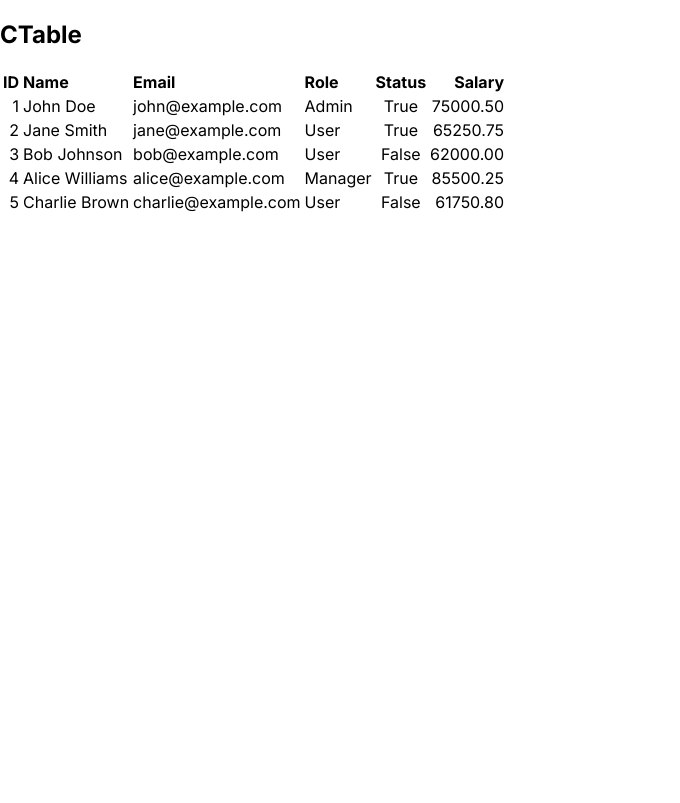
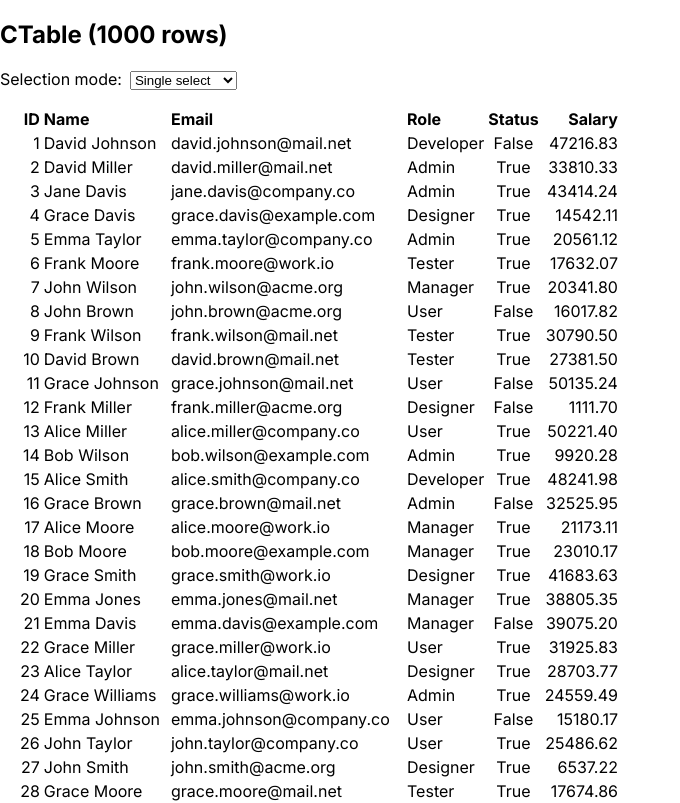
Before and after one commit to davidzemancz/compactui, a React (Vite) app: page /components/table in a window 1280 px wide. Shown: the top 803 px of the page, without its empty margins (0-680 px from the left). Built offline with nearby package versions, Linux system fonts and the light colour scheme.

Commit message:
selection

```diff
--- a/src/components/CTable.tsx
+++ b/src/components/CTable.tsx
@@ -3,6 +3,7 @@ import React, { useState, useMemo } from 'react';
 // Types
 export type ColumnDataType = 'string' | 'int' | 'decimal' | 'bool';
 export type SortDirection = 'asc' | 'desc' | null;
+export type SelectionMode = 'none' | 'single' | 'checkbox';
 
 export interface Column {
   key: string;
@@ -14,6 +15,9 @@ export interface Column {
 export interface CTableProps {
   columns: Column[];
   data: any[];
+  selectionMode?: SelectionMode;
+  onSelectionChange?: (selectedIds: any[]) => void;
+  idField?: string;
 }
 
 // Helper functions
@@ -53,17 +57,42 @@ interface TableHeaderProps {
     direction: SortDirection;
   };
   onSort: (key: string) => void;
+  selectionMode: SelectionMode;
+  selectedIds: any[];
+  data: any[];
+  idField: string;
+  onSelectAll: (selected: boolean) => void;
 }
 
-const TableHeader: React.FC<TableHeaderProps> = ({ columns, sortConfig, onSort }) => {
+const TableHeader: React.FC<TableHeaderProps> = ({
+  columns,
+  sortConfig,
+  onSort,
+  selectionMode,
+  selectedIds,
+  data,
+  idField,
+  onSelectAll
+}) => {
   const getSortIndicator = (columnKey: string): string => {
     if (sortConfig.key !== columnKey || !sortConfig.direction) return '';
     return sortConfig.direction === 'asc' ? ' ↑' : ' ↓';
   };
 
+  const allSelected = data.length > 0 && selectedIds.length === data.length;
+
   return (
     <thead>
       <tr>
+        {selectionMode === 'checkbox' && (
+          <th style={{ width: '40px', textAlign: 'center' }}>
+            <input
+              type="checkbox"
+              checked={allSelected}
+              onChange={(e) => onSelectAll(e.target.checked)}
+            />
+          </th>
+        )}
         {columns.map((column) => (
           <th
             key={column.key}
@@ -85,33 +114,74 @@ const TableHeader: React.FC<TableHeaderProps> = ({ columns, sortConfig, onSort }
 interface TableBodyProps {
   columns: Column[];
   data: any[];
+  selectionMode: SelectionMode;
+  selectedIds: any[];
+  idField: string;
+  onSelectRow: (id: any, selected?: boolean) => void;
 }
 
-const TableBody: React.FC<TableBodyProps> = ({ columns, data }) => {
+const TableBody: React.FC<TableBodyProps> = ({
+  columns,
+  data,
+  selectionMode,
+  selectedIds,
+  idField,
+  onSelectRow
+}) => {
   return (
     <tbody>
-      {data.map((row, rowIndex) => (
-        <tr key={rowIndex}>
+      {data.map((row) => {
+        const rowId = row[idField];
+        const isSelected = selectedIds.includes(rowId);
+
+        return (
+          <tr
+            key={rowId}
+            style={{
+              backgroundColor: isSelected && selectionMode === 'single' ? '#e6f7ff' : undefined,
+              cursor: selectionMode !== 'none' ? 'pointer' : undefined
+            }}
+            onClick={() => selectionMode === 'single' && onSelectRow(rowId)}
+          >
+            {selectionMode === 'checkbox' && (
+              <td style={{ textAlign: 'center' }}>
+                <input
+                  type="checkbox"
+                  checked={isSelected}
+                  onChange={(e) => onSelectRow(rowId, e.target.checked)}
+                  onClick={(e) => e.stopPropagation()}
+                />
+              </td>
+            )}
             {columns.map((column) => (
               <td
-              key={`${rowIndex}-${column.key}`}
+                key={`${rowId}-${column.key}`}
                 style={getAlignmentByDataType(column.dataType)}
               >
                 {formatCellValue(row[column.key], column.dataType)}
               </td>
             ))}
           </tr>
-      ))}
+        );
+      })}
     </tbody>
   );
 };
 
 // Main component
-export const CTable: React.FC<CTableProps> = ({ columns, data }) => {
+export const CTable: React.FC<CTableProps> = ({
+  columns,
+  data,
+  selectionMode = 'none',
+  onSelectionChange,
+  idField = 'id'
+}) => {
   const [sortConfig, setSortConfig] = useState<{
     key: string;
     direction: SortDirection;
   }>({ key: '', direction: null });
+
+  const [selectedIds, setSelectedIds] = useState<any[]>([]);
 
   const handleSort = (key: string) => {
     const column = columns.find(col => col.key === key);
@@ -161,17 +231,57 @@ export const CTable: React.FC<CTableProps> = ({ columns, data }) => {
     });
   }, [data, sortConfig, columns]);
 
+  const handleSelectRow = (id: any, selected?: boolean) => {
+    if (selectionMode === 'single') {
+      const newSelectedIds = [id];
+      setSelectedIds(newSelectedIds);
+      onSelectionChange?.(newSelectedIds);
+    } else if (selectionMode === 'checkbox') {
+      let newSelectedIds: any[];
+
+      if (selected === undefined) {
+        // Toggle selection
+        newSelectedIds = selectedIds.includes(id)
+          ? selectedIds.filter(selId => selId !== id)
+          : [...selectedIds, id];
+      } else {
+        // Explicit selection state
+        newSelectedIds = selected
+          ? [...selectedIds.filter(selId => selId !== id), id]
+          : selectedIds.filter(selId => selId !== id);
+      }
+
+      setSelectedIds(newSelectedIds);
+      onSelectionChange?.(newSelectedIds);
+    }
+  };
+
+  const handleSelectAll = (selected: boolean) => {
+    const newSelectedIds = selected ? sortedData.map(row => row[idField]) : [];
+    setSelectedIds(newSelectedIds);
+    onSelectionChange?.(newSelectedIds);
+  };
+
   return (
     <div>
-      <table>
+      <table >
         <TableHeader
           columns={columns}
           sortConfig={sortConfig}
           onSort={handleSort}
+          selectionMode={selectionMode}
+          selectedIds={selectedIds}
+          data={sortedData}
+          idField={idField}
+          onSelectAll={handleSelectAll}
         />
         <TableBody
           columns={columns}
           data={sortedData}
+          selectionMode={selectionMode}
+          selectedIds={selectedIds}
+          idField={idField}
+          onSelectRow={handleSelectRow}
         />
       </table>
     </div>
--- a/src/demos/CTableDemo.tsx
+++ b/src/demos/CTableDemo.tsx
@@ -1,5 +1,5 @@
-import React from 'react';
-import { CTable, Column } from '../components/CTable';
+import React, { useState, useMemo } from 'react';
+import { CTable, Column, SelectionMode } from '../components/CTable';
 
 interface User {
   id: number;
@@ -9,6 +9,27 @@ interface User {
   active: boolean;
   salary: number;
 }
+
+// Helper function to generate random user data
+const generateUsers = (count: number): User[] => {
+  const roles = ['Admin', 'User', 'Manager', 'Developer', 'Designer', 'Tester'];
+  const firstNames = ['John', 'Jane', 'Bob', 'Alice', 'Charlie', 'David', 'Emma', 'Frank', 'Grace', 'Henry'];
+  const lastNames = ['Smith', 'Johnson', 'Williams', 'Jones', 'Brown', 'Davis', 'Miller', 'Wilson', 'Moore', 'Taylor'];
+  const domains = ['example.com', 'company.co', 'acme.org', 'mail.net', 'work.io'];
+
+  return Array.from({ length: count }, (_, i) => {
+    const id = i + 1;
+    const firstName = firstNames[Math.floor(Math.random() * firstNames.length)];
+    const lastName = lastNames[Math.floor(Math.random() * lastNames.length)];
+    const name = `${firstName} ${lastName}`;
+    const email = `${firstName.toLowerCase()}.${lastName.toLowerCase()}@${domains[Math.floor(Math.random() * domains.length)]}`;
+    const role = roles[Math.floor(Math.random() * roles.length)];
+    const active = Math.random() > 0.3; // 70% chance of being active
+    const salary = Math.round(50000 + Math.random() * 50000 * 100) / 100; // Random salary between 50k and 100k
+
+    return { id, name, email, role, active, salary };
+  });
+};
 
 const CTableDemo: React.FC = () => {
   // Sample columns configuration
@@ -21,19 +42,47 @@ const CTableDemo: React.FC = () => {
     { key: 'salary', header: 'Salary', dataType: 'decimal', sortable: true }
   ];
 
-  // Sample data
-  const users: User[] = [
-    { id: 1, name: 'John Doe', email: 'john@example.com', role: 'Admin', active: true, salary: 75000.50 },
-    { id: 2, name: 'Jane Smith', email: 'jane@example.com', role: 'User', active: true, salary: 65250.75 },
-    { id: 3, name: 'Bob Johnson', email: 'bob@example.com', role: 'User', active: false, salary: 62000 },
-    { id: 4, name: 'Alice Williams', email: 'alice@example.com', role: 'Manager', active: true, salary: 85500.25 },
-    { id: 5, name: 'Charlie Brown', email: 'charlie@example.com', role: 'User', active: false, salary: 61750.80 }
-  ];
+  // Generate users once and memoize the result
+  const users = useMemo(() => generateUsers(1000), []);
+
+  const [selectedMode, setSelectedMode] = useState<SelectionMode>('single');
+  const [selectedIds, setSelectedIds] = useState<number[]>([]);
+
+  const handleSelectionChange = (ids: any[]) => {
+    setSelectedIds(ids);
+  };
+
+  const handleModeChange = (event: React.ChangeEvent<HTMLSelectElement>) => {
+    setSelectedMode(event.target.value as SelectionMode);
+    setSelectedIds([]);
+  };
 
   return (
     <div>
-      <h2>CTable</h2>
-      <CTable columns={columns} data={users} />
+      <h2>CTable (1000 rows)</h2>
+
+      <div style={{ marginBottom: '1rem' }}>
+        <label htmlFor="selection-mode" style={{ marginRight: '0.5rem' }}>
+          Selection mode:
+        </label>
+        <select
+          id="selection-mode"
+          value={selectedMode}
+          onChange={handleModeChange}
+        >
+          <option value="none">None</option>
+          <option value="single">Single select</option>
+          <option value="checkbox">Multiple select</option>
+        </select>
+      </div>
+
+      <CTable
+        columns={columns}
+        data={users}
+        selectionMode={selectedMode}
+        onSelectionChange={handleSelectionChange}
+        idField="id"
+      />
     </div>
   );
 };
```
Lines whose indentation alone changed are shown as unchanged.
